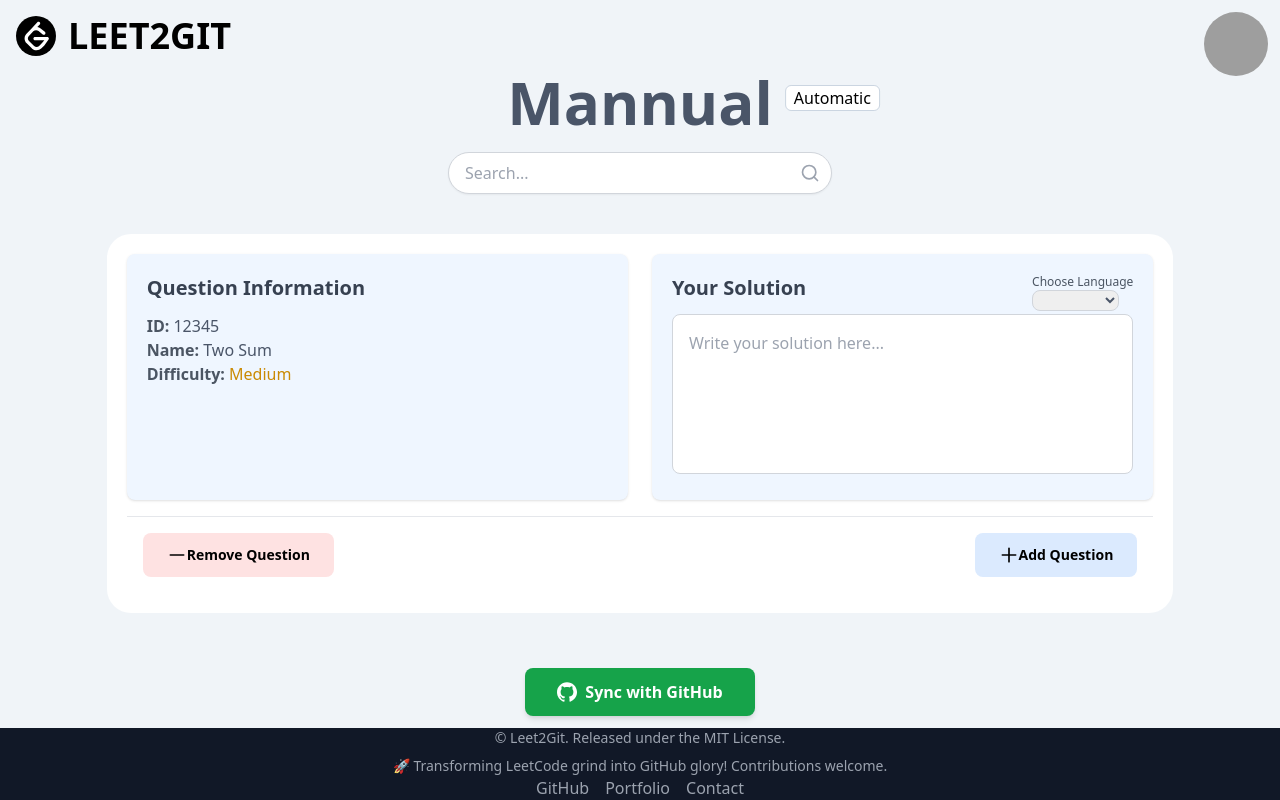
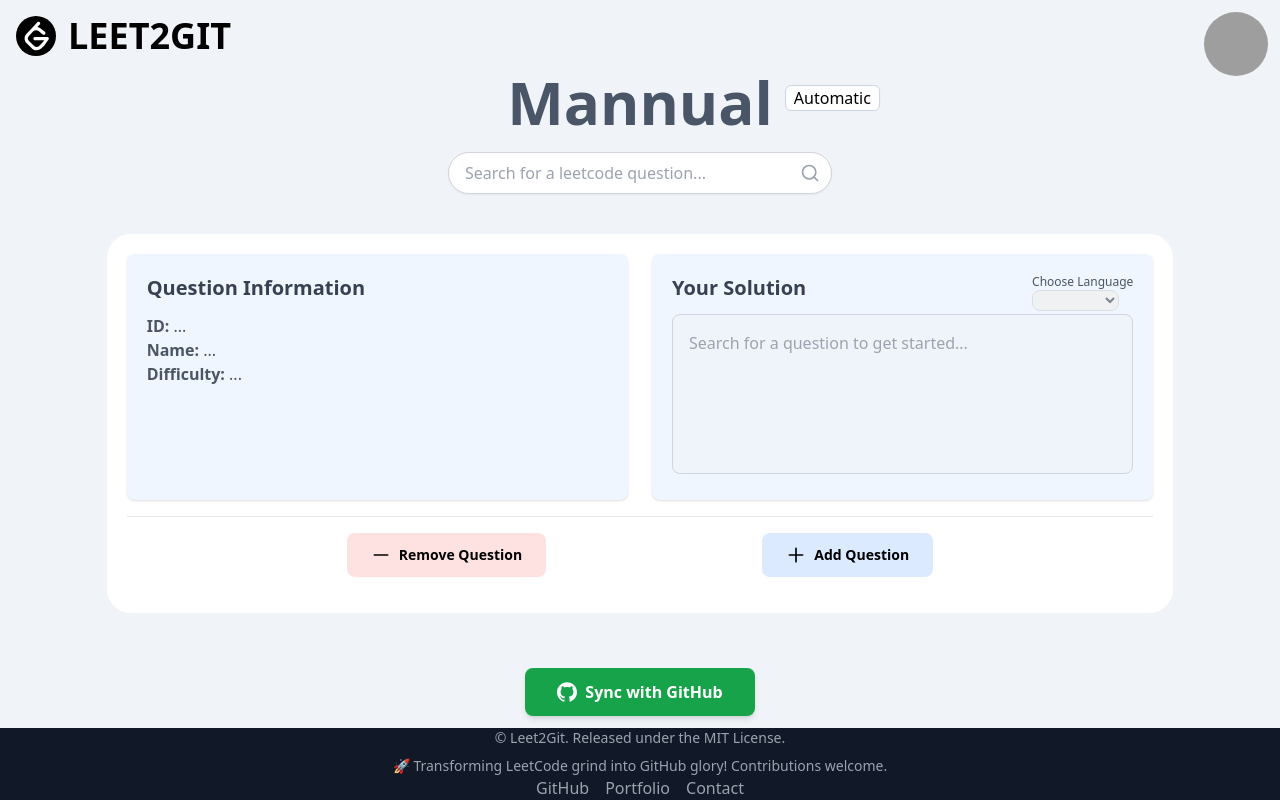
Before and after one commit to Rai-shwith/LEET2GIT, a FastAPI app: template app/templates/home/registered/index.html in a window 1280 px wide. Run offline with FastAPI, Linux system fonts and the light colour scheme; the template is opened without the code that fills it, so the values that code supplies are empty; parts of the project's set-up code (start-up, migrations or seed data) failed here and were passed over; some libraries are stand-ins or nearby versions; grey boxes are pictures that could not be loaded.

Commit message:
chore: mannual setup done for registered

```diff
--- a/app/static/js/registered/script.js
+++ b/app/static/js/registered/script.js
@@ -1,7 +1,73 @@
-const addCard = () => {
+const input = document.getElementById('search-question');
+const searchBtn = document.getElementById('searchBtn');
+
+searchBtn.addEventListener('click', () => {
+    handleSearch(input.value);
+});
+
+input.addEventListener('keyup', (e) => {
+    if (e.key === 'Enter') {
+        handleSearch(input.value);
+    }
+}
+);
+
+const handleSearch = (question) => {
+    if (question.trim() == "") {
+        showMessage('error', 'Please enter a question!');
+        return
+    }
+    showMessage('success', 'Searching for question...');
+    // Fetch the question from the API
+    fetch(`/post/api/${question}`, {
+        method: 'GET'
+    }).then(response => {
+        if (response.status == 404) {
+            showMessage('error', 'Question not found!');
+            return
+        }
+        showMessage('success', 'Question found!');
+        const data = response.json();
+        fillQuestion(data);
+    });
+}
+
+const fillQuestion = (data) => {
+    const questionId = data.questionId;
+    const questionTitle = data.questionTitle;
+    const difficulty = data.difficulty;
+    card = document.getElementById('cardContainer').lastElementChild;
+    card.querySelector('span#questionId').textContent = questionId;
+    card.querySelector('span#questionTitle').textContent = questionTitle;
+    card.querySelector('span#difficulty').textContent = difficulty;
+    const textarea = card.querySelector('textarea');
+    const select = card.querySelector('select');
+    textarea.disabled = false;
+    textarea.placeholder = "Write your solution here...";
+    select.disabled = false;
+}
+
+// When ever user clicks on the add button, a new card is added to the card container.
+// The add button of clicked card is hidden when he clicks on add Card . This is because we don't want to add cards in between the cards.
+// When user clicks on remove button, the add button of the last card is shown.
+// User can remove any card.
+// The search bar is cleared when user adds a new card or removes the card.
+const addCard = (event) => {
+    const currentCard = getParent(event.target, 'card');
+    // Check if the current card Solution or Language is empty
+    const language = currentCard.querySelector('select').value;
+    const solution = currentCard.querySelector('textarea').value.trim();
+    if (language == "") {
+        showMessage('error', 'Please fill the solution language first!');
+        return
+    } else if (solution == "") {
+        showMessage('error', 'Please fill the solution first!');
+        return
+    }
+
     const cardContainer = document.getElementById('cardContainer');
     const card = document.createElement('div');
-    card.classList.add("snap-center","flex-none","w-full","flex","justify-center","items-center");
+    card.classList.add("card", "snap-center", "flex-none", "w-full", "flex", "justify-center", "items-center");
     card.innerHTML = `<div class=" bg-white w-5/6 p-5 m-5 rounded-3xl">
                         <!-- Two Main Containers -->
                         <div class="space-y-6 md:space-y-0 md:flex md:space-x-6">
@@ -9,10 +75,11 @@ const addCard = () => {
                             <!-- User Question Info -->
                             <div class="flex-1 p-5 bg-blue-50 rounded-lg shadow">
                                 <h3 class="text-xl font-semibold text-gray-700 mb-3">Question Information</h3>
-                                <p><span class="font-bold text-gray-600">ID:</span> 12345</p>
-                                <p><span class="font-bold text-gray-600">Name:</span> Two Sum</p>
+                                <p><span class="font-bold text-gray-600">ID:</span> <span id="questionId">...</span></p>
+                                <p><span class="font-bold text-gray-600">Name:</span> <span
+                                        id="questionTitle">...</span></p>
                                 <p><span class="font-bold text-gray-600">Difficulty:</span> <span
-                                        class="text-yellow-600 font-medium">Medium</span></p>
+                                        id="difficulty">...</span></p>
                             </div>
 
                             <!-- Solution Area -->
@@ -23,7 +90,7 @@ const addCard = () => {
                                     <div class="text-xs">
                                         <label for="language" class="block text-gray-600 font-medium ">Choose
                                             Language</label>
-                                        <select id="language"
+                                        <select id="language" disabled
                                             class=" border border-gray-300 rounded-lg focus:outline-none focus:ring-2 focus:ring-blue-500">
                                             <option value="" disabled selected></option>
                                             <option value="py">Python </option>
@@ -64,19 +131,18 @@ const addCard = () => {
                                         </select>
                                     </div>
                                 </div>
-                                <textarea placeholder="Write your solution here..."
+                                <textarea id="solutionArea" placeholder="Search for a question to get started..."
+                                    disabled
                                     class="w-full h-40 p-4 border border-gray-300 rounded-lg focus:outline-none focus:ring-2 focus:ring-blue-500 resize-none"></textarea>
                             </div>
                         </div>
                         <div class="flex justify-center items-center p-4 mt-4 border-t border-gray-200">
 
-
-
-
-                            <div class="flex w-full justify-between text-sm space-x-3">
+                            <!-- Add and Remove Buttons -->
+                            <div class="flex w-full justify-evenly text-sm space-x-3">
                                 <!-- Remove Button -->
                                 <button onclick="removeCard(event)"
-                                    class="flex justify-center items-center px-6 py-3 rounded-lg bg-red-100 hover:bg-red-600 text-black hover:text-white font-semibold transition-all duration-200 ease-in-out">
+                                    class="remove flex justify-center space-x-2 items-center px-6 py-3 rounded-lg bg-red-100 hover:bg-red-600 text-black hover:text-white font-semibold transition-all duration-200 ease-in-out">
                                     <!-- SVG Icon for Remove -->
                                     <svg class="w-5 h-5" fill="none" stroke="currentColor" viewBox="0 0 24 24"
                                         xmlns="http://www.w3.org/2000/svg">
@@ -84,13 +150,13 @@ const addCard = () => {
                                             d="M20 12H4"></path>
                                     </svg>
                                     <div class="">
-                                    Remove Question
+                                        Remove Question
                                     </div>
                                 </button>
 
                                 <!-- Add Button -->
-                                <button onclick="addCard()"
-                                    class="flex justify-center items-center px-6 py-3 rounded-lg bg-blue-100 hover:bg-blue-600 text-black hover:text-white font-semibold transition-all duration-200 ease-in-out">
+                                <button onclick="addCard(event)"
+                                    class="add flex justify-center space-x-2 items-center px-6 py-3 rounded-lg bg-blue-100 hover:bg-blue-600 text-black hover:text-white font-semibold transition-all duration-200 ease-in-out">
                                     <!-- SVG Icon for Add -->
                                     <svg class="w-5 h-5" fill="none" stroke="currentColor" viewBox="0 0 24 24"
                                         xmlns="http://www.w3.org/2000/svg">
@@ -98,17 +164,21 @@ const addCard = () => {
                                             d="M12 4v16m8-8H4"></path>
                                     </svg>
                                     <div class="">
-                                    Add Question
+                                        Add Question
                                     </div>
                                 </button>
                             </div>
-
-
                         </div>
 
                     </div>`;
     cardContainer.appendChild(card);
+    makeValueNull(input);
     scrollCard();
+    // Hide the add button of the current card
+    const addBtn = currentCard.querySelector('button.add');
+    addBtn.classList.add('hidden');
+
+
 }
 
 const removeCard = (e) => {
@@ -116,7 +186,9 @@ const removeCard = (e) => {
     if (cardContainer.childElementCount == 1) {
         return
     }
-    card = e.target.parentElement.parentElement.parentElement.parentElement;
+    card = getParent(e.target, 'card');
+    makeValueNull(input);
+    scrollCard();
     card.remove();
-    scrollCard(false);
+    cardContainer.lastElementChild.querySelector('button.add').classList.remove('hidden');
 }
--- a/app/static/js/utils/script.js
+++ b/app/static/js/utils/script.js
@@ -7,3 +7,48 @@ const scrollCard = (next = true) => {
         container.scrollBy({ left: -cardWidth, behavior: 'smooth' });
     }
 }
+
+const getParent = (element, className) => {
+    while (element.parentElement) {
+        if (element.classList.contains(className)) {
+            return element;
+        }
+        element = element.parentElement;
+    }
+    return null;
+}
+
+const makeValueNull = (element) => {
+    element.value = '';
+}
+
+const showMessage = (type, message) => {
+    // Select the appropriate message element
+    const successMessage = document.getElementById('successMessage');
+    const errorMessage = document.getElementById('errorMessage');
+
+    // Reset styles for both messages
+    successMessage.classList.add('hidden', 'opacity-0', 'translate-y-[-100%]');
+    errorMessage.classList.add('hidden', 'opacity-0', 'translate-y-[-100%]');
+
+    if (type === 'success') {
+        successMessage.querySelector('span').textContent = message || 'Repo created successfully!';
+        successMessage.classList.remove('hidden', 'opacity-0', 'translate-y-[-100%]');
+        successMessage.classList.add('translate-y-0', 'opacity-100');
+    } else if (type === 'error') {
+        errorMessage.querySelector('span').textContent = message || 'Repo not found.';
+        errorMessage.classList.remove('hidden', 'opacity-0', 'translate-y-[-100%]');
+        errorMessage.classList.add('translate-y-0', 'opacity-100');
+    }
+
+    // Hide the message after 3 seconds
+    setTimeout(() => {
+        if (type === 'success') {
+            successMessage.classList.remove('translate-y-0', 'opacity-100');
+            successMessage.classList.add('hidden', 'opacity-0', 'translate-y-[-100%]');
+        } else {
+            errorMessage.classList.remove('translate-y-0', 'opacity-100');
+            errorMessage.classList.add('hidden', 'opacity-0', 'translate-y-[-100%]');
+            }
+    }, 3000);
+}
--- a/app/templates/home/logged/index.html
+++ b/app/templates/home/logged/index.html
@@ -17,7 +17,7 @@
     </div> -->
 
     <div id="successMessage"
-                class="hidden fixed top-4 right-4 max-w-xs w-full bg-green-100 border border-green-400 text-green-700 rounded-lg p-4 shadow-lg transform transition-transform translate-y-[-100%] opacity-0">
+    class="z-50 hidden fixed top-4 right-4 max-w-xs w-full bg-green-100 border border-green-400 text-green-700 rounded-lg p-4 shadow-lg transform transition-transform translate-y-[-100%] opacity-0">
     <div class="flex items-center">
         <svg class="w-5 h-5 mr-2 text-green-600" fill="currentColor" viewBox="0 0 20 20">
             <path fill-rule="evenodd"
@@ -28,7 +28,7 @@
     </div>
 </div>
 <div id="errorMessage"
-                class="hidden fixed top-4 right-4 max-w-xs w-full bg-red-100 border border-red-400 text-red-700 rounded-lg p-4 shadow-lg transform transition-transform translate-y-[-100%] opacity-0">
+    class="z-50 hidden fixed top-4 right-4 max-w-xs w-full bg-red-100 border border-red-400 text-red-700 rounded-lg p-4 shadow-lg transform transition-transform translate-y-[-100%] opacity-0">
     <div class="flex items-center">
         <svg class="w-5 h-5 mr-2 text-red-600" fill="currentColor" viewBox="0 0 20 20">
             <path fill-rule="evenodd"
--- a/app/templates/home/registered/index.html
+++ b/app/templates/home/registered/index.html
@@ -24,6 +24,45 @@
         </svg>
         <h1 class="text-2xl md:text-4xl font-bold">LEET2GIT</h1>
     </header>
+    <section>
+        <!-- From Uiverse.io by kennyotsu
+        <div class="card fixed inset-0 flex z-10 justify-center items-center">
+            <div class="loader bg-backgroundMain ">
+                <p>loading</p>
+                <div class="words">
+                    <span class="word">buttons</span>
+                    <span class="word">forms</span>
+                    <span class="word">switches</span>
+                    <span class="word">cards</span>
+                    <span class="word">buttons</span>
+                </div>
+            </div>
+        </div> -->
+
+        <div id="successMessage"
+            class="z-50 hidden fixed top-4 right-4 max-w-xs w-full bg-green-100 border border-green-400 text-green-700 rounded-lg p-4 shadow-lg transform transition-transform translate-y-[-100%] opacity-0">
+            <div class="flex items-center">
+                <svg class="w-5 h-5 mr-2 text-green-600" fill="currentColor" viewBox="0 0 20 20">
+                    <path fill-rule="evenodd"
+                        d="M10 18a8 8 0 100-16 8 8 0 000 16zm3.707-10.293a1 1 0 00-1.414-1.414L9 10.586 7.707 9.293a1 1 0 00-1.414 1.414l2 2a1 1 0 001.414 0l4-4z"
+                        clip-rule="evenodd" />
+                </svg>
+                <span>Repo created successfully!</span>
+            </div>
+        </div>
+        <div id="errorMessage"
+            class="z-50 hidden fixed top-4 right-4 max-w-xs w-full bg-red-100 border border-red-400 text-red-700 rounded-lg p-4 shadow-lg transform transition-transform translate-y-[-100%] opacity-0">
+            <div class="flex items-center">
+                <svg class="w-5 h-5 mr-2 text-red-600" fill="currentColor" viewBox="0 0 20 20">
+                    <path fill-rule="evenodd"
+                        d="M10 18a8 8 0 100-16 8 8 0 000 16zm-1-11a1 1 0 012 0v4a1 1 0 01-2 0V7zm1 8a1 1 0 110-2 1 1 0 010 2z"
+                        clip-rule="evenodd" />
+                </svg>
+                <span id="errorText">Repo not found.</span>
+            </div>
+        </div>
+
+    </section>
 
     <main class="flex-grow flex flex-col text-textSecondary">
         <img src="https://avatars.githubusercontent.com/u/147788165?v=4" alt="Github User Image"
@@ -50,10 +89,12 @@
                         Automatic</div>
                 </div>
             </div>
-            <div class="relative w-full max-w-sm mx-auto my-5">
-                <input type="text" placeholder="Search..."
+
+            <!-- Search section -->
+            <section class="relative w-full max-w-sm mx-auto my-5">
+                <input type="text" placeholder="Search for a leetcode question..." id="search-question"
                     class="w-full py-2 pl-4 pr-10 border border-gray-300 rounded-full shadow-sm focus:outline-none focus:ring-2 focus:ring-blue-500 focus:border-transparent" />
-                <span class="absolute inset-y-0 right-3 flex items-center text-gray-400">
+                <span id="searchBtn" class="absolute inset-y-0 right-3 flex items-center text-gray-400">
                     <svg xmlns="http://www.w3.org/2000/svg"
                         class="w-5 h-5 hover:text-black active:scale-125 transition-all ease-out" viewBox="0 0 24 24"
                         fill="none" stroke="currentColor" stroke-width="2" stroke-linecap="round"
@@ -62,7 +103,8 @@
                         <line x1="21" y1="21" x2="16.65" y2="16.65"></line>
                     </svg>
                 </span>
-            </div>
+            </section>
+
             <!-- card Section  -->
             <section id="cardContainer" class="scrollbar-hide w-screen flex overflow-x-auto snap-x snap-mandatory">
                 <!-- Card -->
@@ -74,10 +116,11 @@
                             <!-- User Question Info -->
                             <div class="flex-1 p-5 bg-blue-50 rounded-lg shadow">
                                 <h3 class="text-xl font-semibold text-gray-700 mb-3">Question Information</h3>
-                                <p><span class="font-bold text-gray-600">ID:</span> 12345</p>
-                                <p><span class="font-bold text-gray-600">Name:</span> Two Sum</p>
+                                <p><span class="font-bold text-gray-600">ID:</span> <span id="questionId">...</span></p>
+                                <p><span class="font-bold text-gray-600">Name:</span> <span
+                                        id="questionTitle">...</span></p>
                                 <p><span class="font-bold text-gray-600">Difficulty:</span> <span
-                                        class="text-yellow-600 font-medium">Medium</span></p>
+                                        id="difficulty">...</span></p>
                             </div>
 
                             <!-- Solution Area -->
@@ -88,7 +131,7 @@
                                     <div class="text-xs">
                                         <label for="language" class="block text-gray-600 font-medium ">Choose
                                             Language</label>
-                                        <select id="language"
+                                        <select id="language" disabled
                                             class=" border border-gray-300 rounded-lg focus:outline-none focus:ring-2 focus:ring-blue-500">
                                             <option value="" disabled selected></option>
                                             <option value="py">Python </option>
@@ -129,17 +172,18 @@
                                         </select>
                                     </div>
                                 </div>
-                                <textarea placeholder="Write your solution here..."
+                                <textarea id="solutionArea" placeholder="Search for a question to get started..."
+                                    disabled
                                     class="w-full h-40 p-4 border border-gray-300 rounded-lg focus:outline-none focus:ring-2 focus:ring-blue-500 resize-none"></textarea>
                             </div>
                         </div>
                         <div class="flex justify-center items-center p-4 mt-4 border-t border-gray-200">
 
                             <!-- Add and Remove Buttons -->
-                            <div class="flex w-full justify-between text-sm space-x-3">
+                            <div class="flex w-full justify-evenly text-sm space-x-3">
                                 <!-- Remove Button -->
                                 <button onclick="removeCard(event)"
-                                    class="flex justify-center items-center px-6 py-3 rounded-lg bg-red-100 hover:bg-red-600 text-black hover:text-white font-semibold transition-all duration-200 ease-in-out">
+                                    class="remove flex justify-center space-x-2 items-center px-6 py-3 rounded-lg bg-red-100 hover:bg-red-600 text-black hover:text-white font-semibold transition-all duration-200 ease-in-out">
                                     <!-- SVG Icon for Remove -->
                                     <svg class="w-5 h-5" fill="none" stroke="currentColor" viewBox="0 0 24 24"
                                         xmlns="http://www.w3.org/2000/svg">
@@ -147,13 +191,13 @@
                                             d="M20 12H4"></path>
                                     </svg>
                                     <div class="">
-                                    Remove Question
+                                        Remove Question
                                     </div>
                                 </button>
 
                                 <!-- Add Button -->
-                                <button onclick="addCard()"
-                                    class="flex justify-center items-center px-6 py-3 rounded-lg bg-blue-100 hover:bg-blue-600 text-black hover:text-white font-semibold transition-all duration-200 ease-in-out">
+                                <button onclick="addCard(event)"
+                                    class="add flex justify-center space-x-2 items-center px-6 py-3 rounded-lg bg-blue-100 hover:bg-blue-600 text-black hover:text-white font-semibold transition-all duration-200 ease-in-out">
                                     <!-- SVG Icon for Add -->
                                     <svg class="w-5 h-5" fill="none" stroke="currentColor" viewBox="0 0 24 24"
                                         xmlns="http://www.w3.org/2000/svg">
@@ -161,7 +205,7 @@
                                             d="M12 4v16m8-8H4"></path>
                                     </svg>
                                     <div class="">
-                                    Add Question
+                                        Add Question
                                     </div>
                                 </button>
                             </div>
@@ -202,8 +246,8 @@
         </div>
     </footer>
 
- <script src="/app/static/js/utils/script.js"></script>
- <script src="/app/static/js/registered/script.js"></script>
+    <script src="/app/static/js/utils/script.js"></script>
+    <script src="/app/static/js/registered/script.js"></script>
 </body>
 
 </html>
```
Also changed, not shown: app/static/js/logged/script.js (+0 -32 lines). Lines whose indentation alone changed are shown as unchanged.
